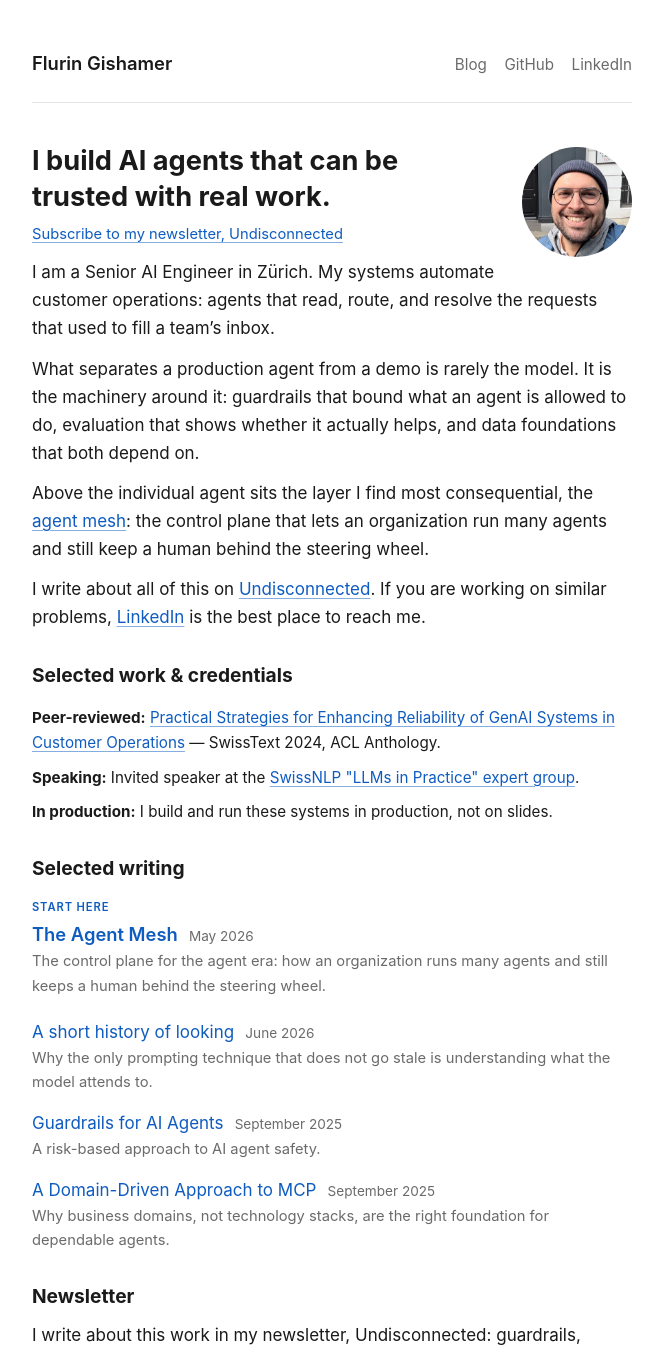
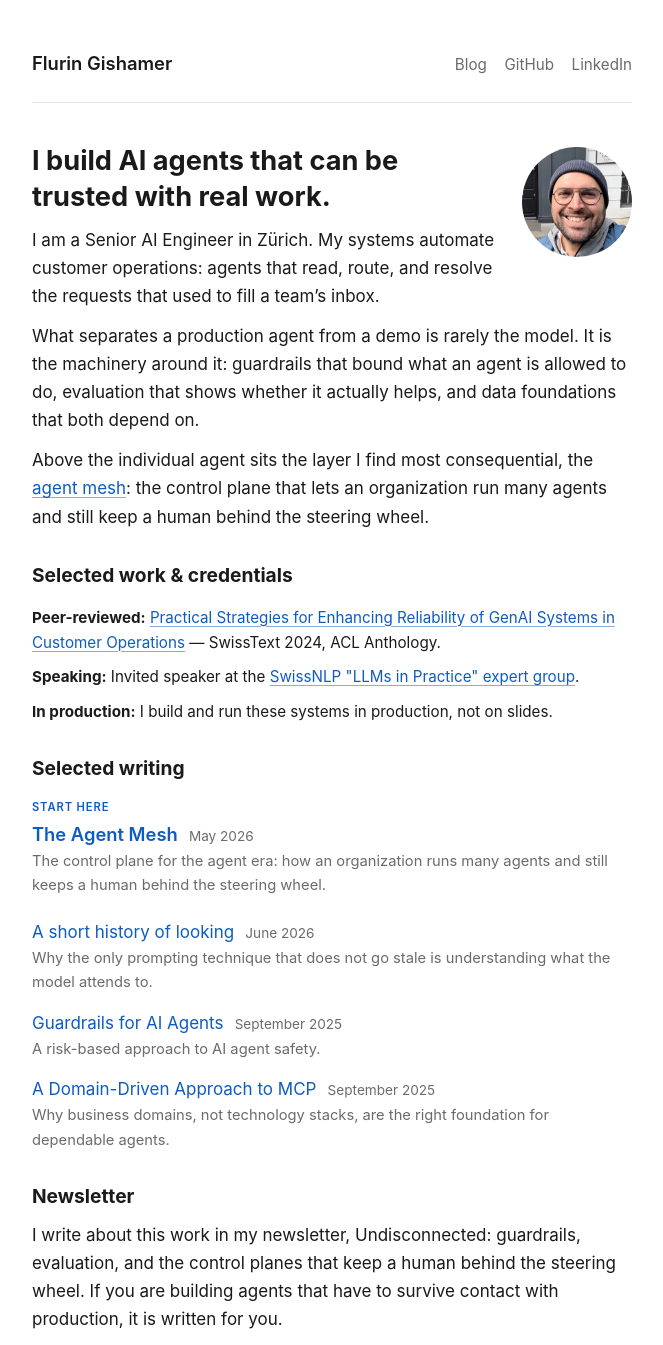
Before and after one commit to gishamer/gishamer.github.io, a Jekyll site: the page built from index.md, in a window 1280 px wide, cut to the strip 0-1345 px from the top of the page. Shown: the whole strip, without its empty margins (308-971 px from the left). Built offline with Jekyll 4.4.1, drawn with Linux system fonts in a browser that asks for light colours.

Commit message:
Remove duplicate newsletter pointers from hero and bio
The hero subscribe link and the bio's closing paragraph repeated what
the Newsletter section already does; one primary CTA reads better.

Co-Authored-By: Claude Fable 5 <noreply@anthropic.com>

```diff
--- a/css/main.scss
+++ b/css/main.scss
@@ -149,11 +149,6 @@ hr {
     margin: 0.25rem 0 1rem 1.5rem;
 }
 
-.hero-subscribe {
-    margin-top: -0.25rem;
-    font-size: 0.92rem;
-}
-
 .proof-list {
     list-style: none;
     padding: 0;
--- a/index.md
+++ b/index.md
@@ -9,16 +9,11 @@ layout: default
 
 # I build AI agents that can be trusted with real work.
 
-<p class="hero-subscribe"><a href="#subscribe">Subscribe to my newsletter, Undisconnected</a></p>
-
 I am a Senior AI Engineer in Zürich. My systems automate customer operations: agents that read, route, and resolve the requests that used to fill a team's inbox.
 
 What separates a production agent from a demo is rarely the model. It is the machinery around it: guardrails that bound what an agent is allowed to do, evaluation that shows whether it actually helps, and data foundations that both depend on.
 
 Above the individual agent sits the layer I find most consequential, the [agent mesh](https://fluringishamer.substack.com/p/the-agent-mesh): the control plane that lets an organization run many agents and still keep a human behind the steering wheel.
-
-I write about all of this on [Undisconnected](https://fluringishamer.substack.com/). If you are working on similar problems, [LinkedIn](https://www.linkedin.com/in/fluringishamer/) is the best place to reach me.
-
 ## Selected work & credentials
 
 <!-- TODO: pending Flurin's confirmation on naming his employer, the "In production" line
```
